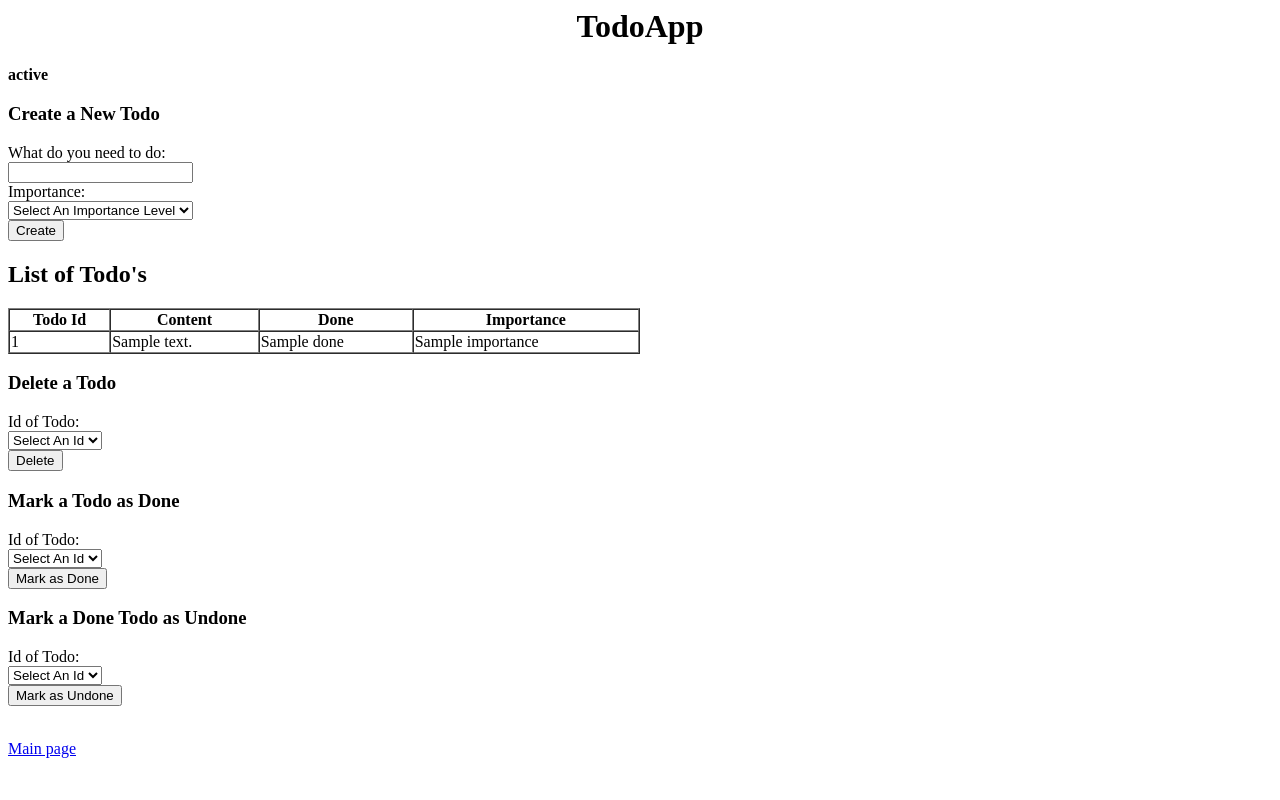
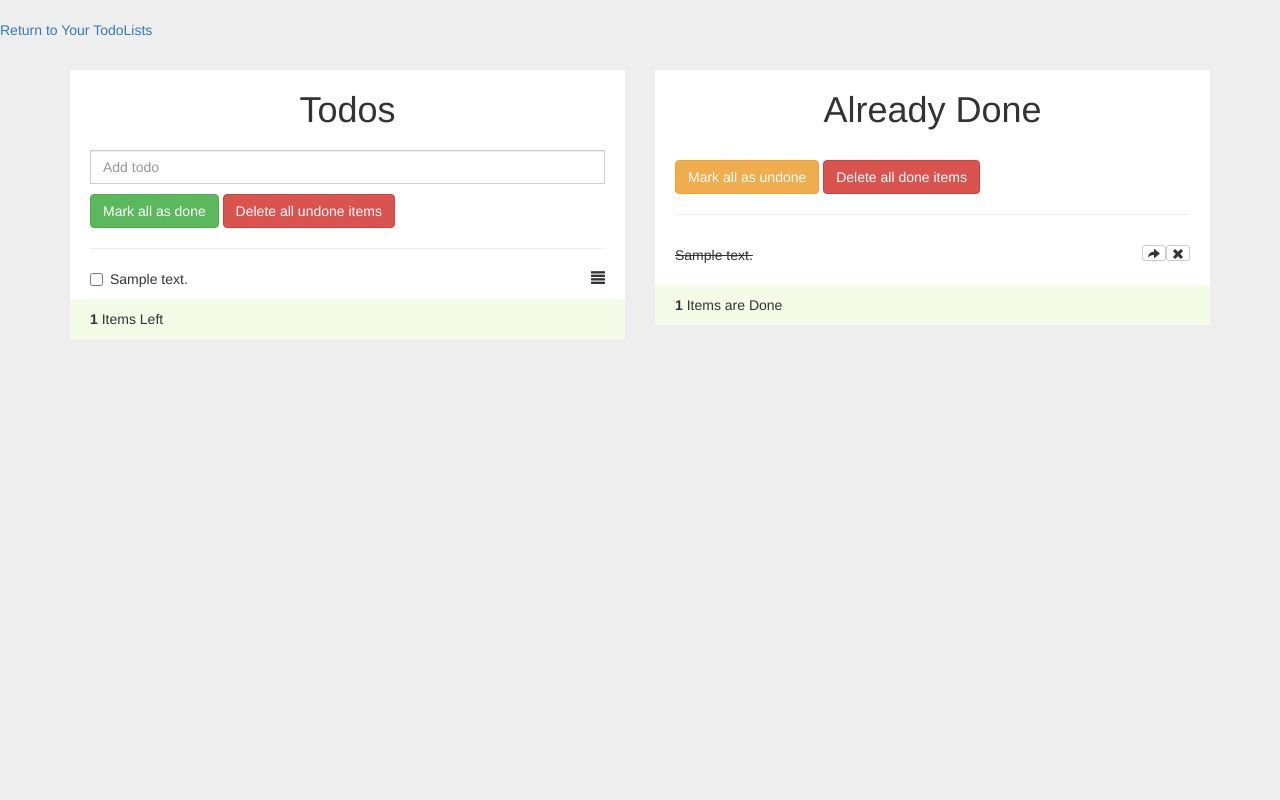
Before and after one commit to ysyesilyurt/TodoApp, a Django app: template TodoApp/templates/items.html in a window 1280 px wide. Run offline with Django 3.2, Linux system fonts and the light colour scheme; the template is opened without the code that fills it: most values are stand-ins (such as "Sample title", 1, 10 or a date in 2020); parts of the project's set-up code (start-up, migrations or seed data) failed here and were passed over; some libraries are stand-ins or nearby versions.

Commit message:
Several improvements on frontend + Updates on backend

```diff
--- /dev/null
+++ b/TodoApp/static/frontend.js
@@ -0,0 +1,276 @@
+$("#not-done-items").sortable();
+$("#not-done-items").disableSelection();
+
+countTodos();
+countDoneTodos();
+
+// all done btn
+$("#checkAll").click(function(){
+    allDone("Mark all as Done");
+});
+
+// all done btn
+$("#uncheckAllDone").click(function(){
+    allDone("Mark all as Undone");
+});
+
+// all done delete btn
+$("#deleteAll").click(function(){
+    deleteAll("Delete all Undone");
+});
+
+// all done delete btn
+$("#deleteAllDone").click(function(){
+    deleteAll("Delete all Done");
+});
+
+//create todo
+$('.add-todo').on('keypress',function (evnt) {
+    // Stop form from submitting normally
+    evnt.preventDefault
+    // Create item only if user pressed to 'enter'
+    if (evnt.which == 13) {
+        if($(this).val() != ''){
+            var todo = $(this).val();
+            createTodo(todo);
+        }
+        else{
+           // some validation
+        }
+    }
+});
+
+// mark task as done
+$('.todolist').on('click','#not-done-items li input[type="checkbox"]',function(){
+    if($(this).prop('checked')){
+        var doneItem = $(this).parent().parent().find('label').text();
+        $(this).parent().parent().parent().addClass('remove');
+        done(doneItem);
+        countTodos();
+        countDoneTodos();
+    }
+});
+
+//delete done task from "already done"
+$('.todolist').on('click','.remove-item',function(){
+    removeItem(this);
+});
+
+//undone task from "already done"
+$('.todolist').on('click','.undone-item',function(){
+    undoneItem(this);
+});
+
+//edit task from "undone"
+$('.todolist').on('click','.edit-item',function(){
+    editItem(this);
+});
+
+// count done tasks
+function countDoneTodos(){
+    var count = $("#done-items li").length;
+    $('.count-doneTodos').html(count);
+}
+
+
+// count tasks
+function countTodos(){
+    var count = $("#not-done-items li").length;
+    $('.count-todos').html(count);
+}
+
+//create task
+function createTodo(text){
+    $.post(window.location.pathname,
+            { csrfmiddlewaretoken: document.getElementsByName('csrfmiddlewaretoken')[0].value,
+             'submit': "Create",
+             'itemContent': text},
+			function (data) {
+                if (data.result == "Fail")
+                {
+                    alert(data.appStatus);
+                    // Clear prompt
+                    $('.add-todo').val('');
+                }
+                else
+                {
+                    var markup = '<li class="ui-state-default"><div class="checkbox"><label><input type="checkbox" value="" />'+ text +'</label>' +
+                        '<span class="glyphicon glyphicon-align-justify" style="float: right;"></span></div></li>';
+                    $('#not-done-items').append(markup);
+                    // Clear prompt
+                    $('.add-todo').val('');
+                    countTodos();
+                    countDoneTodos();
+                }
+			});
+}
+
+//mark task as done
+function done(doneItem){
+    $.post(window.location.pathname,
+        { csrfmiddlewaretoken: document.getElementsByName('csrfmiddlewaretoken')[0].value,
+            'submit': "Mark as Done",
+            'itemContent': doneItem},
+            function (data) {
+				if (data.result == "Fail")
+                    alert(data.appStatus);
+				else
+                {
+                    var markup = '<li>'+ doneItem +'<button class="btn btn-default btn-xs pull-right  remove-item"><span class="glyphicon glyphicon-remove"></span></button>\n' +
+                        '<button class="btn btn-default btn-xs pull-right  undone-item"><span class="glyphicon glyphicon-share-alt"></span></button></li>';
+                    $('#done-items').append(markup);
+                    $('.remove').remove();
+                    countTodos();
+                    countDoneTodos();
+                }
+			});
+}
+
+//mark all tasks as done
+function allDone(allWhat){
+    $.post(window.location.pathname,
+        { csrfmiddlewaretoken: document.getElementsByName('csrfmiddlewaretoken')[0].value,
+            'submit': allWhat
+        },
+        function (data) {
+            if (data.result == "Fail")
+                    alert(data.appStatus);
+            else
+            {
+                var currentItems = [];
+
+                if (allWhat == "Mark all as Done")
+                {
+                    $('#not-done-items li').each(function () {
+                        currentItems.push($(this).text());
+                    });
+
+                    // add to done
+                    for (i = 0; i < currentItems.length; i++) {
+                        $('#done-items').append('<li>' + currentItems[i] + '<button class="btn btn-default btn-xs pull-right  remove-item"><span class="glyphicon glyphicon-remove"></span></button>\n' +
+                            '<button class="btn btn-default btn-xs pull-right  undone-item"><span class="glyphicon glyphicon-share-alt"></span></button></li>');
+                    }
+
+                    // currentItems
+                    $('#not-done-items li').remove();
+                    countTodos();
+                    countDoneTodos();
+                }
+                else if (allWhat == "Mark all as Undone")
+                {
+                    $('#done-items li').each(function () {
+                        currentItems.push($(this).text());
+                    });
+
+                    // add to done
+                    for (i = 0; i < currentItems.length; i++) {
+                        $('#not-done-items').append('<li class="ui-state-default"><div class="checkbox"><label><input type="checkbox" value="" />'+ currentItems[i] +'</label>' +
+                            '<span class="glyphicon glyphicon-align-justify" style="float: right;"></span></div></li>');
+                    }
+
+                    // currentItems
+                    $('#done-items li').remove();
+                    countTodos();
+                    countDoneTodos();
+                }
+            }
+        }
+
+        );
+}
+
+//mark all tasks as done
+function deleteAll(deleteWhat){
+    $.post(window.location.pathname,
+        { csrfmiddlewaretoken: document.getElementsByName('csrfmiddlewaretoken')[0].value,
+            'submit': deleteWhat
+        },
+        function (data) {
+            if (data.result == "Fail")
+                    alert(data.appStatus);
+            else
+            {
+                if (deleteWhat == "Delete all Undone")
+                {
+                    $('#not-done-items li').remove();
+                    countTodos();
+                    countDoneTodos();
+                }
+                else if (deleteWhat == "Delete all Done")
+                {
+                    $('#done-items li').remove();
+                    countTodos();
+                    countDoneTodos();
+                }
+            }
+        }
+
+        );
+}
+
+//remove done task from list
+function removeItem(element){
+    var removedItem = $(element).parent().text().replace(/\n/g, '');
+    $.post(window.location.pathname,
+            {   csrfmiddlewaretoken: document.getElementsByName('csrfmiddlewaretoken')[0].value,
+                'submit': "Delete",
+                'itemContent': removedItem},
+                function (data) {
+                    if (data.result == "Fail")
+                        alert(data.appStatus);
+                    else
+                    {
+                        $(element).parent().remove();
+                        countTodos();
+                        countDoneTodos();
+                    }
+            }
+          );
+}
+
+//undone task from list
+function undoneItem(element){
+    var undonedItem = $(element).parent().text().replace(/\n/g, '');
+    $.post(window.location.pathname,
+            {   csrfmiddlewaretoken: document.getElementsByName('csrfmiddlewaretoken')[0].value,
+                'submit': "Undone",
+                'itemContent': undonedItem},
+                function (data) {
+                    if (data.result == "Fail")
+                        alert(data.appStatus);
+                    else
+                    {
+                        var markup = '<li class="ui-state-default"><div class="checkbox"><label><input type="checkbox" value="" />'+ undonedItem +'</label>' +
+                            '<span class="glyphicon glyphicon-align-justify" style="float: right;"></span></div></li>';
+                        $('#not-done-items').append(markup);
+                        $(element).parent().remove();
+                        countTodos();
+                        countDoneTodos();
+                    }
+                }
+          );
+}
+
+//edit task in list
+function editItem(element){
+
+    var undonedItem = $(element).parent().text().replace(/\n/g, '');
+    $.post(window.location.pathname,
+            {   csrfmiddlewaretoken: document.getElementsByName('csrfmiddlewaretoken')[0].value,
+                'submit': "Undone",
+                'itemContent': undonedItem},
+                function (data) {
+                    if (data.result == "Fail")
+                        alert(data.appStatus);
+                    else
+                    {
+                        var markup = '<li class="ui-state-default"><div class="checkbox"><label><input type="checkbox" value="" />'+ undonedItem +'</label>' +
+                            '<span class="glyphicon glyphicon-align-justify" style="float: right;"></span></div></li>';
+                        $('#not-done-items').append(markup);
+                        $(element).parent().remove();
+                        countTodos();
+                        countDoneTodos();
+                    }
+                }
+          );
+}
--- /dev/null
+++ b/TodoApp/static/stylesheet.css
@@ -0,0 +1,51 @@
+body{
+    background-color:#EEEEEE;
+}
+.todolist{
+    background-color:#FFF;
+    padding:20px 20px 10px 20px;
+    margin-top:30px;
+}
+.todolist h1{
+    margin:0;
+    padding-bottom:20px;
+    text-align:center;
+}
+.form-control{
+    border-radius:0;
+}
+li.ui-state-default{
+    background:#fff;
+    border:none;
+    border-bottom:1px solid #ddd;
+}
+
+li.ui-state-default:last-child{
+    border-bottom:none;
+}
+
+.todo-footer{
+    background-color:#F4FCE8;
+    margin:0 -20px -10px -20px;
+    padding: 10px 20px;
+}
+#done-items li{
+    padding:10px 0;
+    border-bottom:1px solid #ddd;
+    text-decoration:line-through;
+}
+#done-items li:last-child{
+    border-bottom:none;
+}
+#checkAll{
+    margin-top:10px;
+}
+#deleteAll{
+    margin-top:10px;
+}
+#uncheckAllDone{
+    margin-top:10px;
+}
+#deleteAllDone{
+    margin-top:10px;
+}
--- a/TodoApp/templates/index.html
+++ b/TodoApp/templates/index.html
@@ -25,7 +25,7 @@
                 </form>
                 <h2> TodoLists </h2>
                 <table style="width:50%" border="1" cellspacing="0">
-                    <tr><th>Name</th><th>Todo Count</th><th>Done Count</th><th>Creation Date</th></tr>
+                    <tr><th>Name</th><th>Total Todo Count</th><th>Done Todo Count</th><th>Creation Date</th></tr>
                     {% for lst in todoLists %}
                     <tr><td>{{ lst.name }}</td><td>{{ lst.todoCount }}</td><td>{{ lst.doneCount }}</td><td>{{ lst.createdWhen }}</td>
                         <td><a href="/todolist/{{lst.listId}}">TodoItems</a></td></tr>
--- a/TodoApp/templates/items.html
+++ b/TodoApp/templates/items.html
@@ -1,90 +1,53 @@
-<html>
-    <body>
-        <head>
-          <title> TodoApp </title>
-        </head>
-        <h1 align="center"> TodoApp </h1>
-		<div align="right">
-		{% if request.user.is_authenticated %}
-			User: {{ request.user }}
-			<a href="/accounts/logout?next=/">Logout</a>
-		{% endif %}
-		</div>
-		<div>
-            {% if status %}
-            <b>{{status}}</b>
-            {% endif %}
-            <h3>Create a New Todo</h3>
-            <form action="{{formaction}}" method=POST>
-                {% csrf_token %}
-                What do you need to do:
-                <br>
-                <input type="text" name="itemContent">
-                <br>
-                Importance:
-                <br>
-                <td><select name="itemImportance">
-                    <option value="" aria-disabled="true">Select An Importance Level</option>
-                        <option> Very Low </option>
-                        <option> Low </option>
-                        <option> Normal </option>
-                        <option> High </option>
-                        <option> Very High </option>
-                </select></td>
-                <br>
-                <input type="submit" name="submit" value="Create">
-            </form>
-            <h2> List of Todo's </h2>
-            <table style="width:50%" border="1" cellspacing="0">
-                <tr><th>Todo Id</th><th>Content</th><th>Done</th><th>Importance</th></tr>
-                {% for todo in todos %}
-                    <tr><td>{{ todo.itemId }}</td><td>{{ todo.content }}</td><td>{{ todo.done }}</td><td>{{ todo.importance }}</td></tr>
-                {% endfor %}
-            </table>
-            <h3>Delete a Todo</h3>
-            <form action="{{formaction}}" method=POST>
-                {% csrf_token %}
-                Id of Todo:
-                <br>
-                <td><select name="itemID">
-                    <option value="" aria-disabled="true">Select An Id</option>
-                    {% for todo in todos %}
-                        <option> {{ todo.itemId }}</option>
+<link href="//netdna.bootstrapcdn.com/bootstrap/3.2.0/css/bootstrap.min.css" rel="stylesheet" id="bootstrap-css">
+<script src="//netdna.bootstrapcdn.com/bootstrap/3.2.0/js/bootstrap.min.js"></script>
+<script src="//code.jquery.com/jquery-1.11.1.min.js"></script>
+
+<head>
+    <link rel="stylesheet" href="../static/stylesheet.css">
+</head>
+{% csrf_token %}
+
+<br>
+<a href="/">Return to Your TodoLists</a>
+<script type="text/javascript" src="//cdnjs.cloudflare.com/ajax/libs/jqueryui/1.10.4/jquery-ui.min.js"></script>
+<div class="container">
+    <div class="row">
+        <div class="col-md-6">
+            <div class="todolist not-done">
+             <h1>Todos</h1>
+                    <input type="text" class="form-control add-todo" placeholder="Add todo">
+                    <button id="checkAll" class="btn btn-success">Mark all as done</button>
+                    <button id="deleteAll" class="btn btn-danger">Delete all undone items</button>
+                    <hr>
+                    <ul id="not-done-items" class="list-unstyled">
+                        {% for todo in todos %}
+                            <li class="ui-state-default"><div class="checkbox"><label><input type="checkbox" value="" />{{ todo.content }}</label>
+                            <span class="glyphicon glyphicon-align-justify" style='float: right;'></span>
+                            </div></li>
+                        {% endfor %}
+                    </ul>
+                    <div class="todo-footer">
+                        <strong><span class="count-todos"></span></strong> Items Left
+                    </div>
+            </div>
+        </div>
+        <div class="col-md-6">
+            <div class="todolist">
+             <h1>Already Done</h1>
+                <button id="uncheckAllDone" class="btn btn-warning">Mark all as undone</button>
+                <button id="deleteAllDone" class="btn btn-danger">Delete all done items</button>
+                <hr>
+                <ul id="done-items" class="list-unstyled">
+                    {% for todo in doneTodos %}
+                        <li>{{ todo.content }}<button class="btn btn-default btn-xs pull-right  remove-item"><span class="glyphicon glyphicon-remove"></span></button>
+                            <button class="btn btn-default btn-xs pull-right  undone-item"><span class="glyphicon glyphicon-share-alt"></span></button></li>
                     {% endfor %}
-                </select></td>
-                <br>
-                <input type="submit" name="submit" value="Delete">
-            </form>
-            <h3>Mark a Todo as Done</h3>
-            <form action="{{formaction}}" method=POST>
-                {% csrf_token %}
-                Id of Todo:
-                <br>
-                <td><select name="itemID">
-                    <option value="" aria-disabled="true">Select An Id</option>
-                    {% for todo in todos %}
-                        <option> {{ todo.itemId }}</option>
-                    {% endfor %}
-                </select></td>
-                <br>
-                <input type="submit" name="submit" value="Mark as Done">
-            </form>
-            <h3>Mark a Done Todo as Undone</h3>
-            <form action="{{formaction}}" method=POST>
-                {% csrf_token %}
-                Id of Todo:
-                <br>
-                <td><select name="itemID">
-                    <option value="" aria-disabled="true">Select An Id</option>
-                    {% for todo in doneTodos %}
-                        <option> {{ todo.itemId }}</option>
-                    {% endfor %}
-                </select></td>
-                <br>
-                <input type="submit" name="submit" value="Mark as Undone">
-            </form>
+                </ul>
+                <div class="todo-footer">
+                        <strong><span class="count-doneTodos"></span></strong> Items are Done
+                </div>
+            </div>
         </div>
-        <br>
-	    <a href="/">Main page</a>
-    </body>
-</html>
+    </div>
+</div>
+<script src="../static/frontend.js"></script>
```
Also changed, not shown: TodoApp/models.py (+4 -7 lines), TodoApp/views.py (+94 -45 lines).
